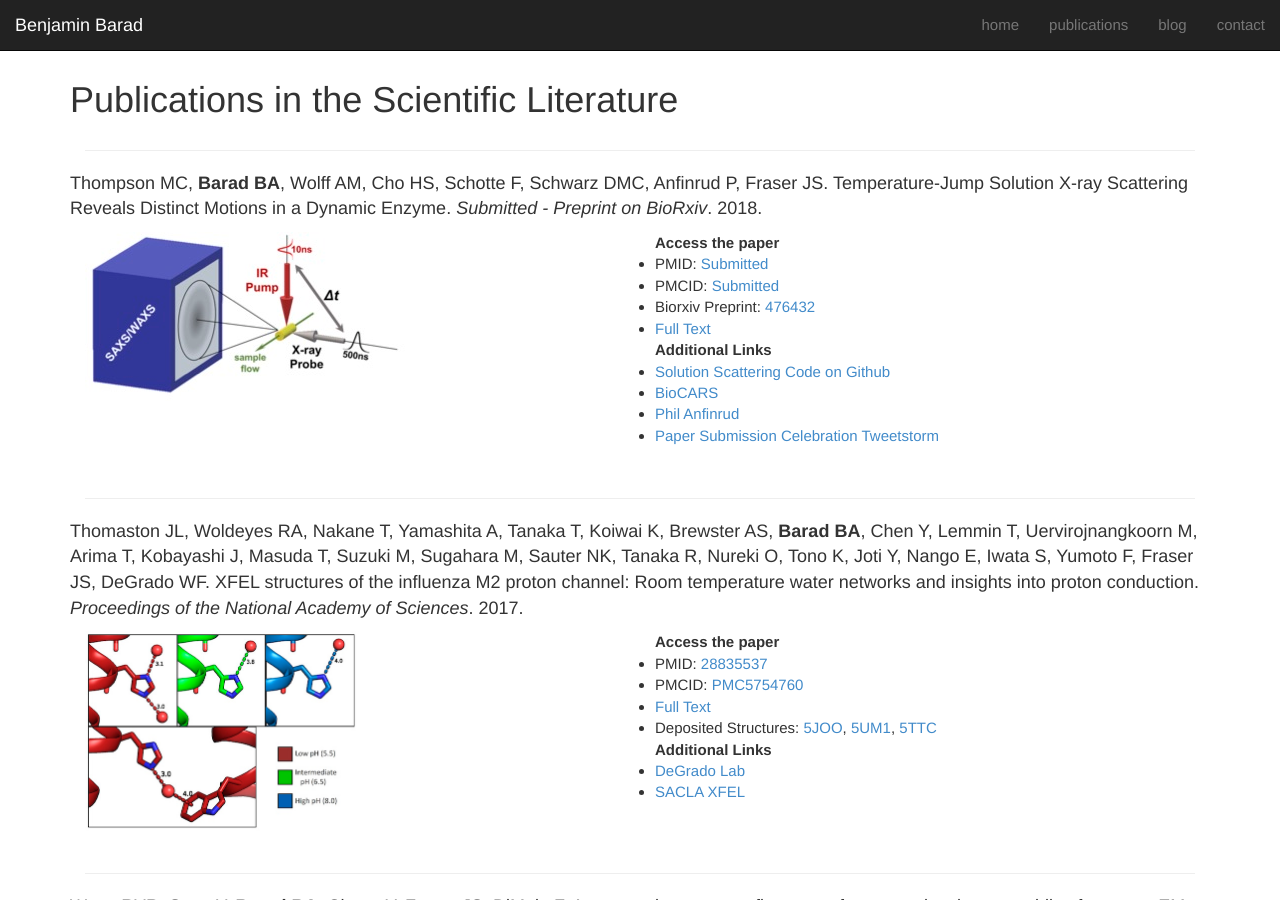
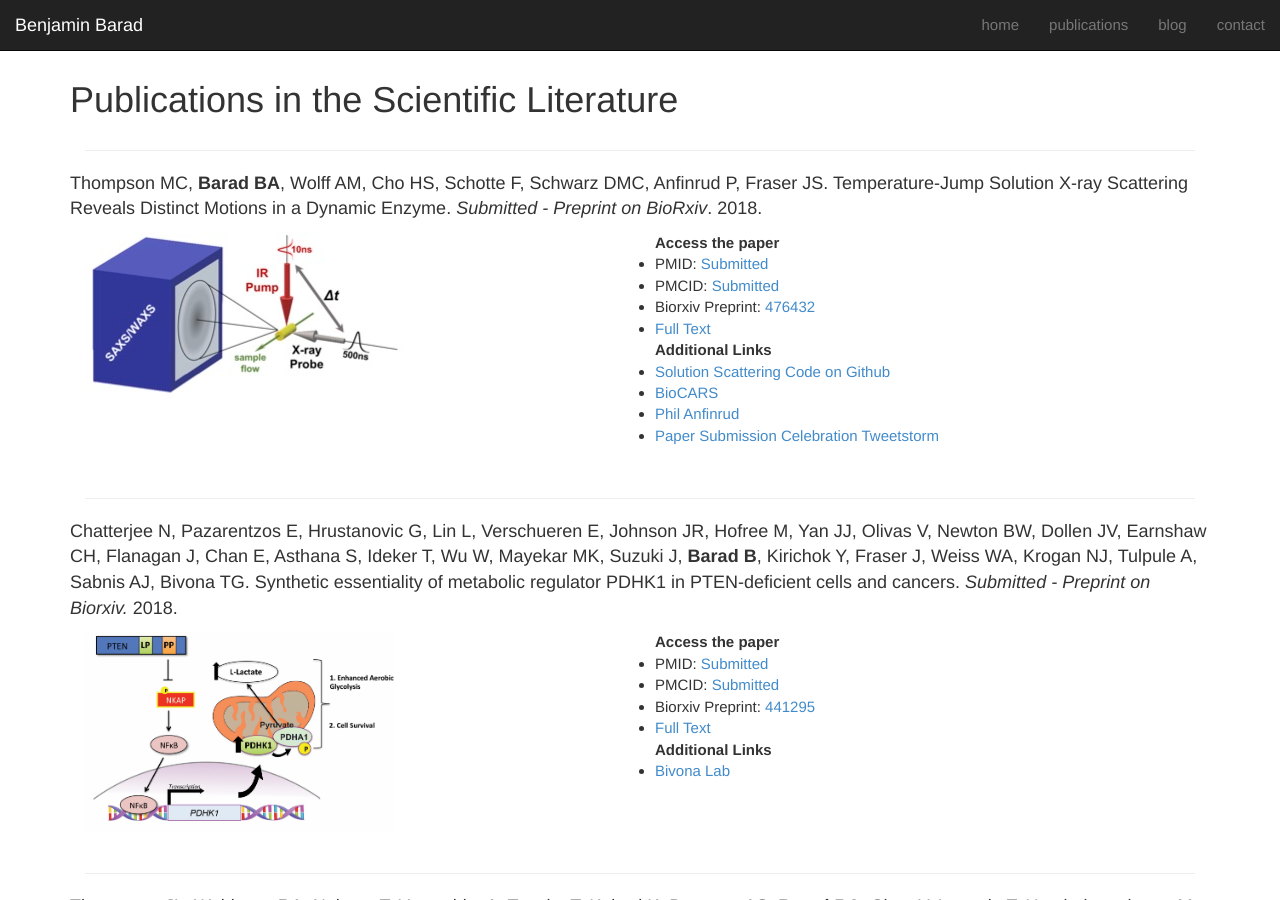
Before and after one commit to bbarad/bbarad.github.io, a Jekyll site: the page built from publications/index.html, in a window 1280 px wide and 900 px high. Built offline with Jekyll 4.4.1, drawn with Linux system fonts in a browser that asks for light colours; nearby versions of some CDN libraries.

Commit message:
Nilanjana Preprint

```diff
--- a/_data/publications.yml
+++ b/_data/publications.yml
@@ -15,6 +15,20 @@ Schwarz DMC, Anfinrud P, Fraser JS. Temperature-Jump Solution X-ray Scattering R
       url: 'https://irp.nih.gov/pi/philip-anfinrud'
     - name: 'Paper Submission Celebration Tweetstorm'
       url: 'https://twitter.com/fraser_lab/status/1067213167367905280'
+
+- citation: 'Chatterjee N, Pazarentzos E, Hrustanovic G, Lin L, Verschueren E, Johnson JR, Hofree M, Yan JJ, Olivas V, Newton BW,
+Dollen JV, Earnshaw CH, Flanagan J, Chan E, Asthana S, Ideker T, Wu W, Mayekar MK, Suzuki J, **Barad B**, Kirichok Y,
+Fraser J, Weiss WA, Krogan NJ, Tulpule A, Sabnis AJ, Bivona TG. Synthetic essentiality of metabolic regulator PDHK1 in PTEN-deficient cells
+and cancers. *Submitted - Preprint on Biorxiv.* 2018.'
+  date: 201810
+  image: '/static/img/pub/chatterjee_2018.jpg'
+  pmid: Submitted
+  pmcid: Submitted
+  biorxiv: "441295"
+  pdf: 'https://www.biorxiv.org/content/early/2018/10/11/441295.full.pdf'
+  links:
+    - name: Bivona Lab
+      url: https://www.bivonalab.net/
 
 - citation: 'Thomaston JL, Woldeyes RA, Nakane T, Yamashita A, Tanaka T, Koiwai K, Brewster AS, **Barad BA**, Chen Y, Lemmin T, Uervirojnangkoorn M, Arima T, Kobayashi J, Masuda T, Suzuki M, Sugahara M, Sauter NK, Tanaka R, Nureki O, Tono K, Joti Y, Nango E, Iwata S, Yumoto F, Fraser JS, DeGrado WF. XFEL structures of the influenza M2 proton channel: Room temperature water networks and insights
 into proton conduction. *Proceedings of the National Academy of Sciences*. 2017.'
```
Also changed, not shown: static/img/pub/chatterjee_2018.jpg (added).
